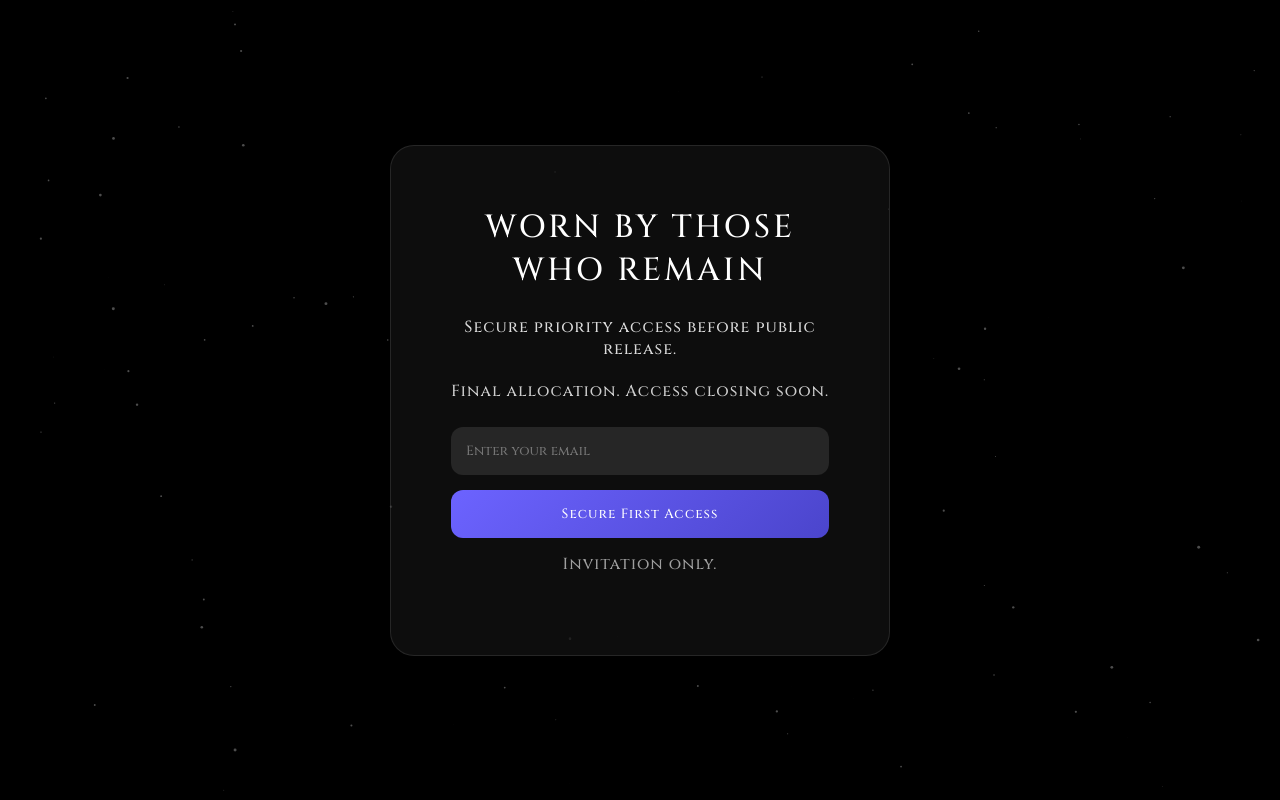
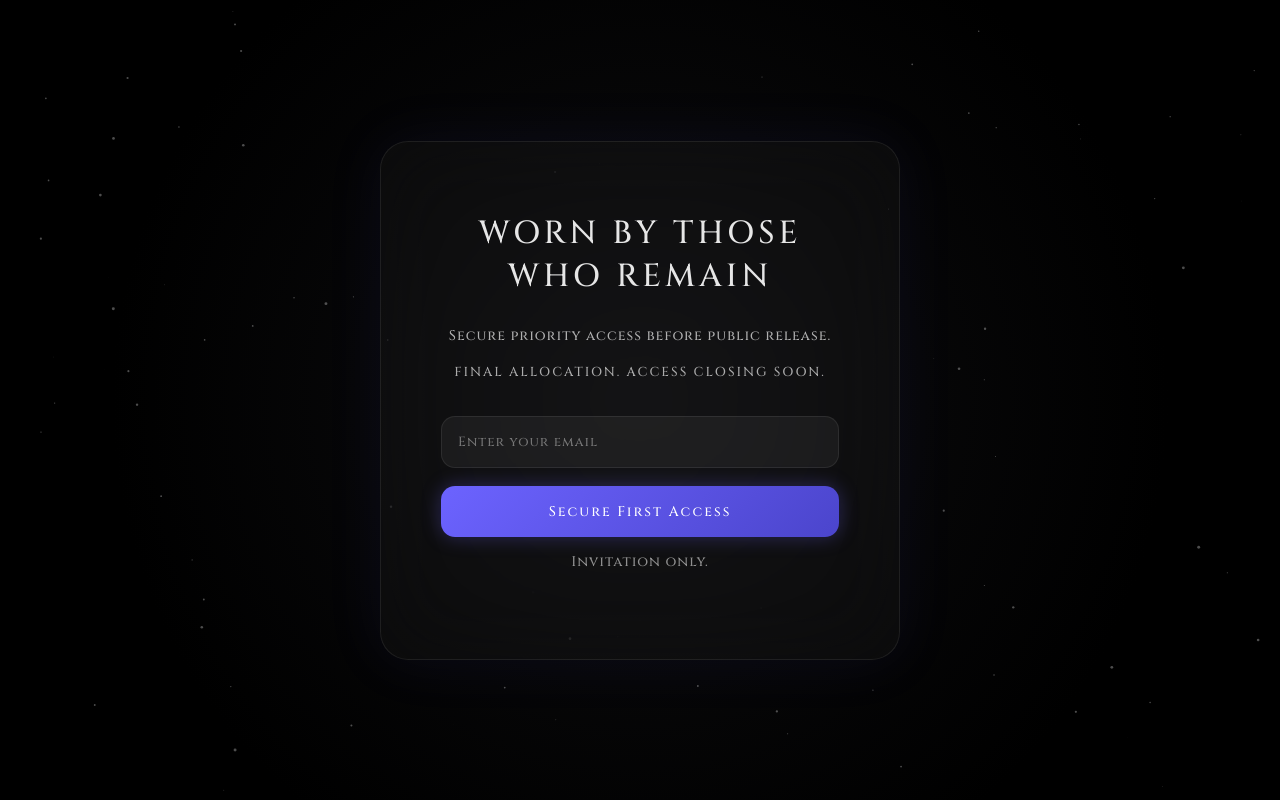
Before and after one commit to killedinkyoto/vincero-access, a plain HTML site: page index.html in a window 1280 px wide. Drawn offline with Linux system fonts and the light colour scheme; no server answers.

Commit message:
upgrade luxury styling

```diff
--- a/style.css
+++ b/style.css
@@ -5,94 +5,104 @@
 }
 
 body {
-    background: black;
+    background: radial-gradient(circle at center, #0d0d0f 0%, #000 70%);
     font-family: 'Cinzel', serif;
-    font-weight: 500;
     height: 100vh;
     display: flex;
     justify-content: center;
     align-items: center;
     overflow: hidden;
-    color: white;
+    color: #e6e6e6;
 }
 
 canvas {
     position: absolute;
     inset: 0;
+    z-index: 0;
 }
 
 .card {
     position: relative;
-    width: 500px;
-    padding: 60px;
-    backdrop-filter: blur(30px);
-    background: rgba(255,255,255,0.05);
-    border: 1px solid rgba(255,255,255,0.1);
-    border-radius: 24px;
+    width: 520px;
+    padding: 70px 60px;
+    backdrop-filter: blur(40px);
+    background: rgba(255,255,255,0.03);
+    border: 1px solid rgba(255,255,255,0.08);
+    border-radius: 28px;
     text-align: center;
-    animation: fadeUp 1s ease forwards;
+    z-index: 2;
+    animation: fadeUp 1.2s ease forwards;
+    box-shadow: 0 0 60px rgba(108, 99, 255, 0.08);
 }
 
 h1 {
     font-size: 32px;
-    letter-spacing: 3px;
-    margin-bottom: 24px;
+    letter-spacing: 4px;
+    margin-bottom: 28px;
     font-weight: 500;
-    text-transform: uppercase;
 }
 
 p {
-    opacity: 0.85;
-    margin-bottom: 20px;
+    font-size: 14px;
     letter-spacing: 1px;
+    opacity: 0.75;
+    margin-bottom: 18px;
 }
 
 .scarcity {
-    margin-bottom: 25px;
-    opacity: 0.8;
-}
-
-#spots {
-    color: #6C63FF;
-    font-weight: 500;
+    font-size: 13px;
+    letter-spacing: 2px;
+    text-transform: uppercase;
+    opacity: 0.6;
+    margin-bottom: 35px;
+    animation: subtlePulse 3s ease-in-out infinite;
 }
 
 input {
     width: 100%;
-    padding: 15px;
-    border-radius: 12px;
-    border: none;
-    background: rgba(255,255,255,0.1);
+    padding: 16px;
+    border-radius: 14px;
+    border: 1px solid rgba(255,255,255,0.08);
+    background: rgba(255,255,255,0.05);
     color: white;
-    margin-bottom: 15px;
+    margin-bottom: 18px;
     font-family: 'Cinzel', serif;
-    font-weight: 500;
+    letter-spacing: 1px;
+    transition: all 0.3s ease;
+}
+
+input:focus {
+    outline: none;
+    border: 1px solid rgba(108, 99, 255, 0.6);
+    background: rgba(255,255,255,0.08);
 }
 
 button {
     width: 100%;
-    padding: 15px;
-    border-radius: 12px;
+    padding: 16px;
+    border-radius: 14px;
     border: none;
     background: linear-gradient(135deg,#6C63FF,#4B45CC);
     color: white;
     cursor: pointer;
-    position: relative;
-    transition: 0.3s;
     font-family: 'Cinzel', serif;
-    font-weight: 500;
-    letter-spacing: 1px;
+    letter-spacing: 2px;
+    font-size: 14px;
+    transition: all 0.3s ease;
+    box-shadow: 0 0 20px rgba(108, 99, 255, 0.3);
 }
 
 button:hover {
-    transform: translateY(-2px);
-}
-
-.loader {
-    display: none;
+    transform: translateY(-3px);
+    box-shadow: 0 0 35px rgba(108, 99, 255, 0.5);
 }
 
 @keyframes fadeUp {
-    from {opacity:0; transform:translateY(30px);}
+    from {opacity:0; transform:translateY(40px);}
     to {opacity:1; transform:translateY(0);}
 }
+
+@keyframes subtlePulse {
+    0%,100% { opacity: 0.5; }
+    50% { opacity: 0.8; }
+}
```
